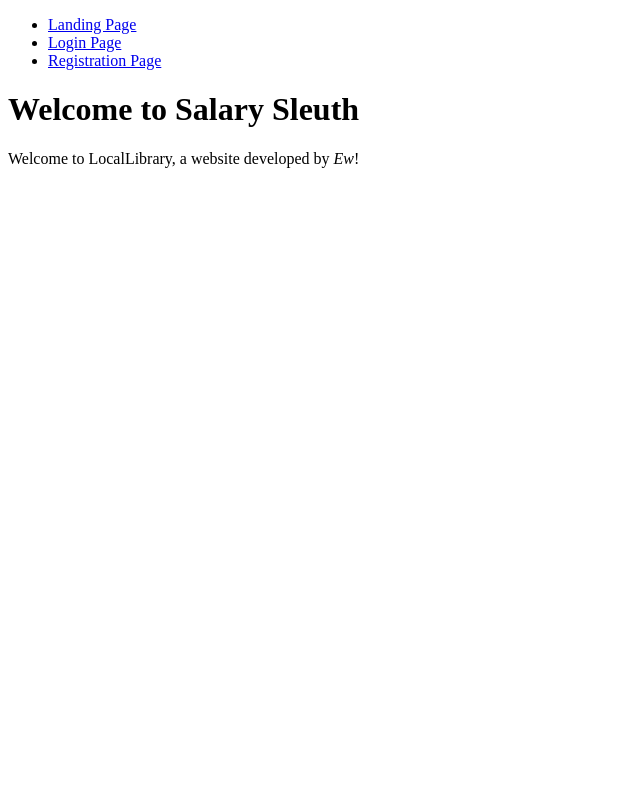
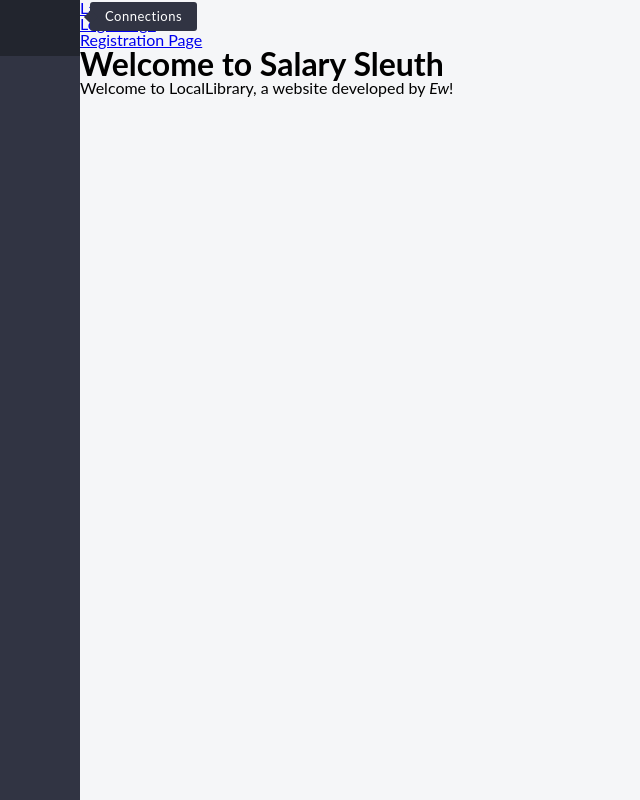
Before and after one commit to ViggoRu21/Verklegt-2, a Django app: page / in a window 1280 px wide. Shown: the whole page, without its empty margins (0-640 px from the left). Run offline with Django 5.2, Linux system fonts and the light colour scheme.

Commit message:
Javascript testing in progress, css link is working

```diff
--- a/SalarySleuth/templates/base_generic.html
+++ b/SalarySleuth/templates/base_generic.html
@@ -2,19 +2,44 @@
 <html lang="en">
   <head>
     {% block title %}
-      <title>Local Library</title>
+      <title>Base Generic</title>
     {% endblock %}
     <meta charset="utf-8" />
     <meta name="viewport" content="width=device-width, initial-scale=1" />
     {% load static %}
     <link rel="stylesheet" href="{% static 'CSS/styles.css' %}" />
+    <script src="{% static 'Scripts/script_generic.js' %}"></script>
   </head>
   <body>
   <!-- TODO: make menu thingy script collapsable -->
-    <div class="container-fluid">
-      <div class='row'>
+  <nav class="sidebar-navigation">
+	<ul>
+		<li class="active">
+			<i class="fa fa-share-alt"></i>
+			<span class="tooltip">Connections</span>
+		</li>
+		<li>
+			<i class="fa fa-hdd-o"></i>
+			<span class="tooltip">Devices</span>
+		</li>
+		<li>
+			<i class="fa fa-newspaper-o"></i>
+			<span class="tooltip">Contacts</span>
+		</li>
+		<li>
+			<i class="fa fa-print"></i>
+			<span class="tooltip">Fax</span>
+		</li>
+		<li>
+			<i class="fa fa-sliders"></i>
+			<span class="tooltip">Settings</span>
+		</li>
+	</ul>
+</nav>
+  <div class="container-fluid">
+    <div class='row'>
         <div class='col-sm-2'>
-          {% block sidebar %}
+            {% block sidebar %}
             <ul class='sidebar-nav'>
               <li><a href="{% url 'landing' %}">Landing Page</a></li>
               <li><a href="{% url 'login' %}">Login Page</a></li>
@@ -23,7 +48,7 @@
           {% endblock %}
         </div>
         <div class="col-sm-10 ">{% block content %}{% endblock %}</div>
-      </div>
     </div>
+  </div>
   </body>
 </html>
--- a/SalarySleuth/templates/static/CSS/styles.css
+++ b/SalarySleuth/templates/static/CSS/styles.css
@@ -0,0 +1,81 @@
+* {
+	margin: 0;
+	padding: 0;
+	list-style: none;
+	font-family: 'Lato', sans-serif;
+	line-height: 1;
+}
+
+body {
+	background-color: #F5F6F8;
+	overflow: hidden;
+}
+
+.sidebar-navigation {
+	display: inline-block;
+	min-height: 100vh;
+	width: 80px;
+	background-color: #313443;
+	float: left;
+
+	ul {
+		text-align: center;
+		color: white;
+
+		li {
+			padding: 28px 0;
+			cursor: pointer;
+			transition: all ease-out 120ms;
+
+			i {
+				display: block;
+				font-size: 24px;
+
+				transition: all ease 450ms;
+			}
+
+			.tooltip {
+				display: inline-block;
+				position: absolute;
+				background-color: #313443;
+				padding: 8px 15px;
+				border-radius: 3px;
+				margin-top: -26px;
+				left: 90px;
+				opacity: 0;
+				visibility: hidden;
+				font-size: 13px;
+				letter-spacing: .5px;
+
+				&:before {
+					content: '';
+					display: block;
+					position: absolute;
+					left: -4px;
+					top: 10px;
+					transform: rotate(45deg);
+					width: 10px;
+					height: 10px;
+					background-color: inherit;
+				}
+			}
+
+			&:hover {
+				background-color: #22252E;
+
+				.tooltip {
+					visibility: visible;
+					opacity: 1;
+				}
+			}
+
+			&.active {
+				background-color: #22252E;
+
+				i {
+					color: #98D7EC;
+				}
+			}
+		}
+	}
+}
--- /dev/null
+++ b/SalarySleuth/templates/static/Scripts/script_generic.js
@@ -0,0 +1,4 @@
+$('ul li').on('click', function() {
+	$('li').removeClass('active');
+	$(this).addClass('active');
+});
```
